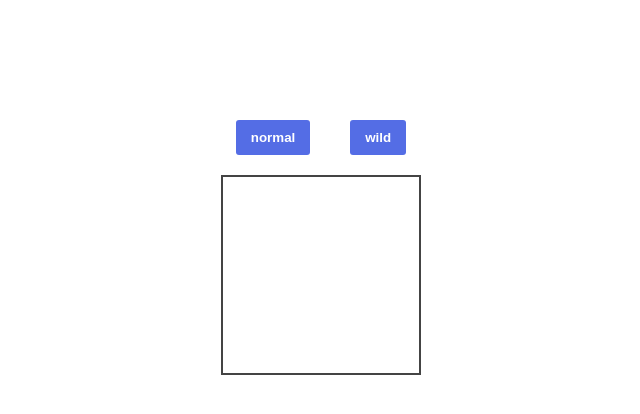
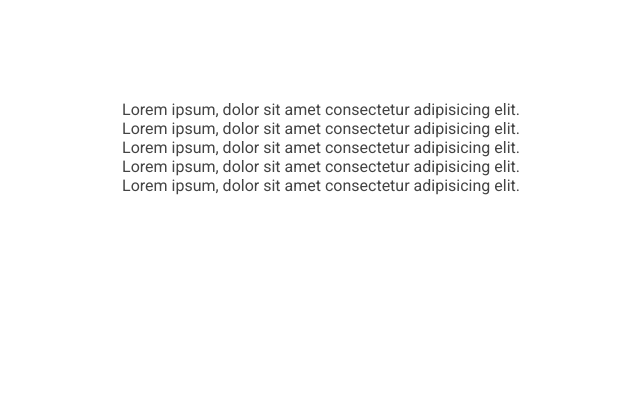
Before and after one commit to dymafr/angular-c18-l5, an Angular app: page / in a window 1280 px wide. Shown: the top 414 px of the page, without its empty margins (319-959 px from the left). Built offline with nearby package versions, Linux system fonts and the light colour scheme.

Commit message:
1 file modified

```diff
--- a/src/app/app.component.html
+++ b/src/app/app.component.html
@@ -1,10 +1,12 @@
 <div class="container d-flex flex-column flex-justify-content-center flex-align-items-center"
 	style="padding-top: 100px">
 	<div class="w-100 d-flex flew-row flex-justify-content-center">
-		<button (click)="state = 'normal'" class="btn btn-primary m-20">normal</button>
-		<button (click)="state = 'wild'" class="btn btn-primary m-20">wild</button>
-	</div>
-	<div class="w-100 d-flex flex-row flex-justify-content-center">
-		<div [@square]="state" class="square"></div>
+		<ul>
+			<li>Lorem ipsum, dolor sit amet consectetur adipisicing elit. </li>
+			<li>Lorem ipsum, dolor sit amet consectetur adipisicing elit.</li>
+			<li>Lorem ipsum, dolor sit amet consectetur adipisicing elit.</li>
+			<li>Lorem ipsum, dolor sit amet consectetur adipisicing elit.</li>
+			<li>Lorem ipsum, dolor sit amet consectetur adipisicing elit.</li>
+		</ul>
 	</div>
 </div>
```
